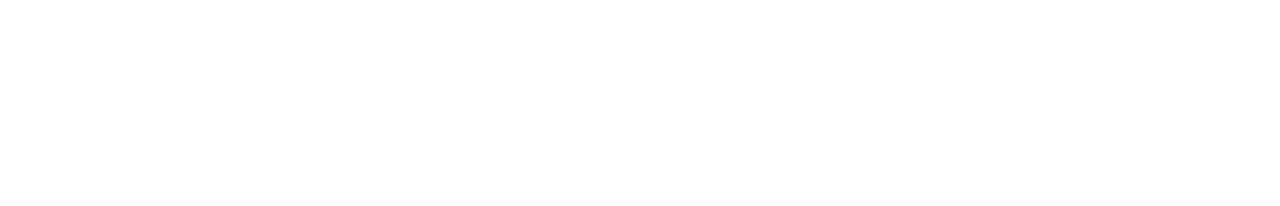
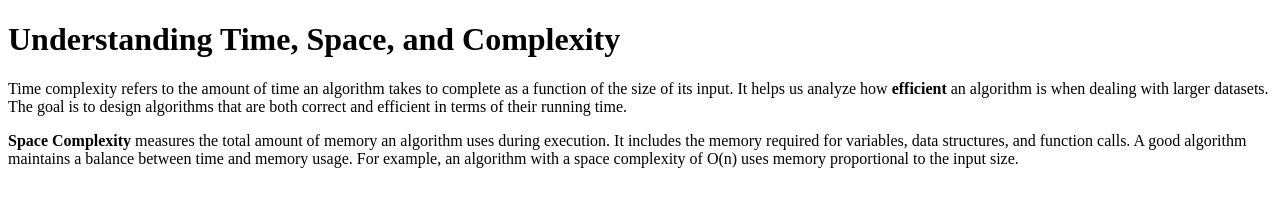
Before and after one commit to acciojob/time-and-space-complexity-Prathamesh-coder-01, a website: page main.html in a window 1280 px wide. Drawn offline with Linux system fonts and the light colour scheme.

Commit message:
created a submission

```diff
--- a/main.html
+++ b/main.html
@@ -1,16 +1,23 @@
 <!DOCTYPE html>
+<html lang="en">
+<head>
+  <meta charset="UTF-8">
+  <title>Time and Space Complexity</title>
+</head>
+<body>
+  <h1>Understanding Time, Space, and Complexity</h1>
 
-<html>
+  <p>
+    Time complexity refers to the amount of time an algorithm takes to complete as a function of the size of its input.
+    It helps us analyze how <b>efficient</b> an algorithm is when dealing with larger datasets.
+    The goal is to design algorithms that are both correct and efficient in terms of their running time.
+  </p>
 
-<head>
-	<link rel="stylesheet" href="styles.css">
-</head>
-
-<body>
-	<!-- the entire body must be written by student -->
-    <script type="text/javascript" src="./script.js">
-</script>
-
+  <p>
+    <b>Space Complexity</b> measures the total amount of memory an algorithm uses during execution.
+    It includes the memory required for variables, data structures, and function calls.
+    A good algorithm maintains a balance between time and memory usage.
+    For example, an algorithm with a space complexity of O(n) uses memory proportional to the input size.
+  </p>
 </body>
-
 </html>
```
